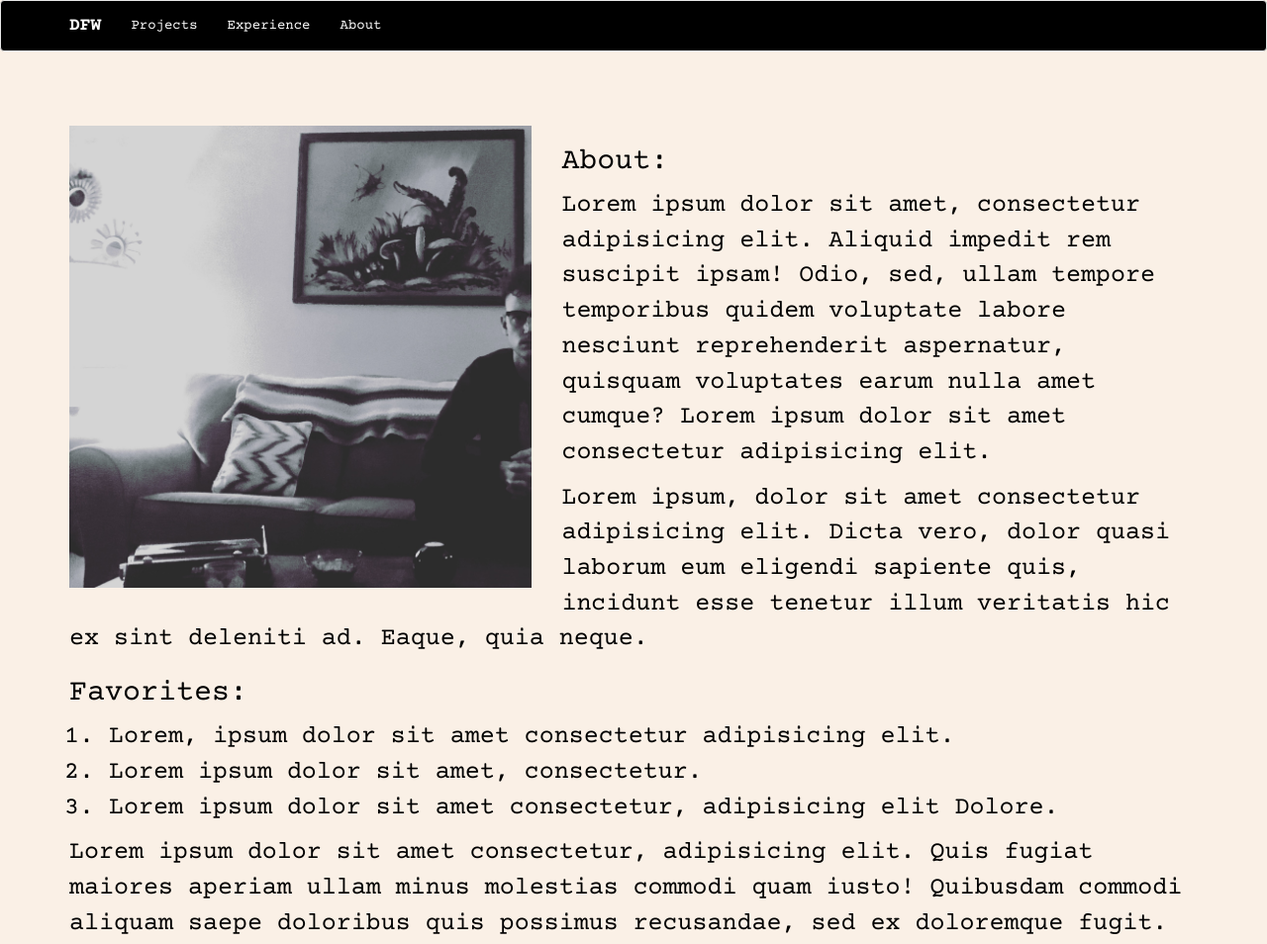
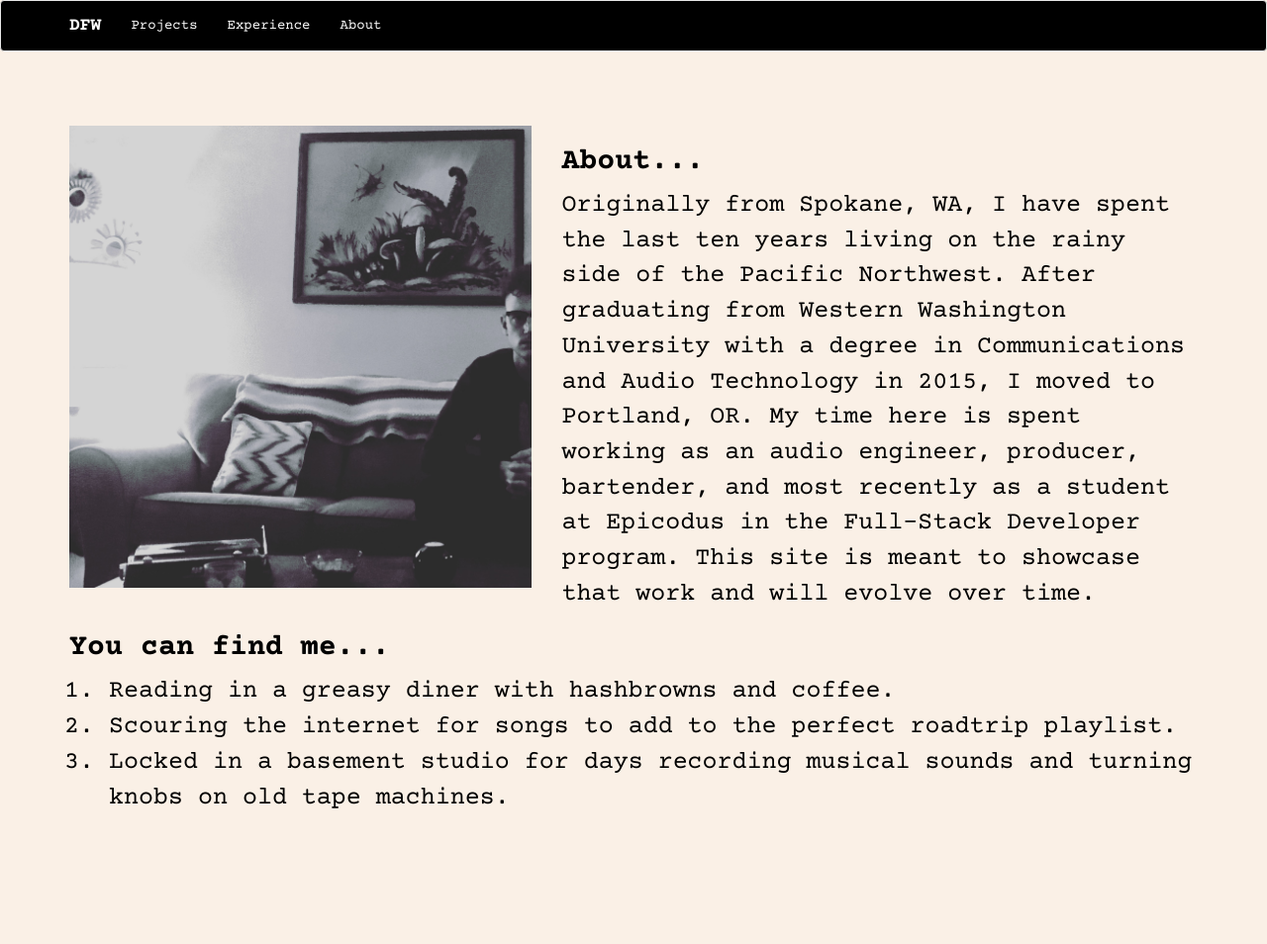
Before and after one commit to drakewilcox/portfolio, a plain HTML site: page about.html in a window 1280 px wide. Shown: the whole page at 99% size. After the commit the page ends 834 px from the top, so only its background shows below. Drawn offline with nearby package versions, Linux system fonts and the light colour scheme.

Commit message:
add content to about and home page.

```diff
--- a/about.html
+++ b/about.html
@@ -27,16 +27,14 @@
   <div class="container about">
     <img class="about-img" src="img/about.JPG" alt="profile photo">
     <div class="about-text">
-      <h2>About:</h2>
-        <p>Lorem ipsum dolor sit amet, consectetur adipisicing elit. Aliquid impedit rem suscipit ipsam! Odio, sed, ullam tempore temporibus quidem voluptate labore nesciunt reprehenderit aspernatur, quisquam voluptates earum nulla amet cumque? Lorem ipsum dolor sit amet consectetur adipisicing elit.</p>
-        <p>Lorem ipsum, dolor sit amet consectetur adipisicing elit. Dicta vero, dolor quasi laborum eum eligendi sapiente quis, incidunt esse tenetur illum veritatis hic ex sint deleniti ad. Eaque, quia neque.</p>
-        <h2>Favorites:</h2>
+      <h2><strong>About...</strong></h2>
+        <p>Originally from Spokane, WA, I have spent the last ten years living on the rainy side of the Pacific Northwest. After graduating from Western Washington University with a degree in Communications and Audio Technology in 2015, I moved to Portland, OR. My time here is spent working as an audio engineer, producer, bartender, and most recently as a student at Epicodus in the Full-Stack Developer program. This site is meant to showcase that work and will evolve over time.</p>
+        <h2><strong>You can find me...</strong></h2>
           <ol>
-            <li>Lorem, ipsum dolor sit amet consectetur adipisicing elit.</li>
-            <li>Lorem ipsum dolor sit amet, consectetur.</li>
-            <li>Lorem ipsum dolor sit amet consectetur, adipisicing elit Dolore.</li>
+            <li>Reading in a greasy diner with hashbrowns and coffee.</li>
+            <li>Scouring the internet for songs to add to the perfect roadtrip playlist.</li>
+            <li>Locked in a basement studio for days recording musical sounds and turning knobs on old tape machines.</li>
           </ol>
-          <p>Lorem ipsum dolor sit amet consectetur, adipisicing elit. Quis fugiat maiores aperiam ullam minus molestias commodi quam iusto! Quibusdam commodi aliquam saepe doloribus quis possimus recusandae, sed ex doloremque fugit.</p>
     </div>
   </div>
 
```
Also changed, not shown: index.html (+1 -1 lines), projects.html (+6 -6 lines), 1 other file.
